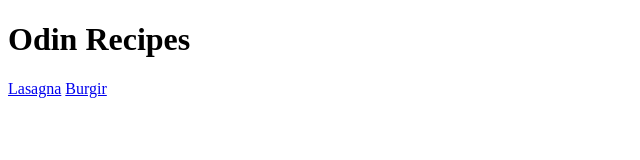
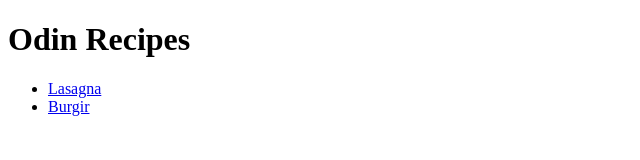
Before and after one commit to Abraham935/Odin-Foundations-Projects, a plain HTML site: page odin-recipes/index.html in a window 1280 px wide. Shown: the whole page, without its empty margins (0-640 px from the left). Drawn offline with Linux system fonts and the light colour scheme.

Commit message:
index.html modified by adding list elements

```diff
--- a/odin-recipes/index.html
+++ b/odin-recipes/index.html
@@ -6,7 +6,9 @@
     </head>
     <body>
         <h1>Odin Recipes</h1>
-        <a href="recipes/lasagna.html">Lasagna</a>
-        <a href="recipes/burgir.html">Burgir</a>
+        <ul>
+            <li><a href="recipes/lasagna.html">Lasagna</a></li>
+            <li><a href="recipes/burgir.html">Burgir</a></li>
+        </ul>
     </body>
 </html>
```
